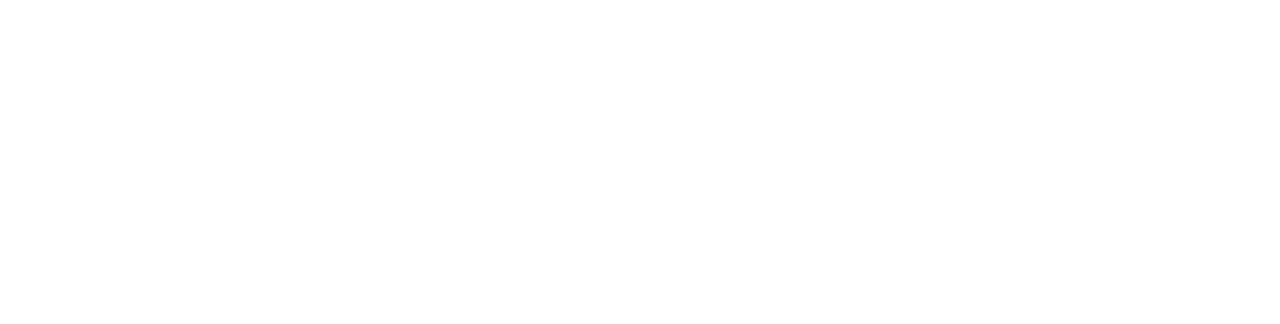
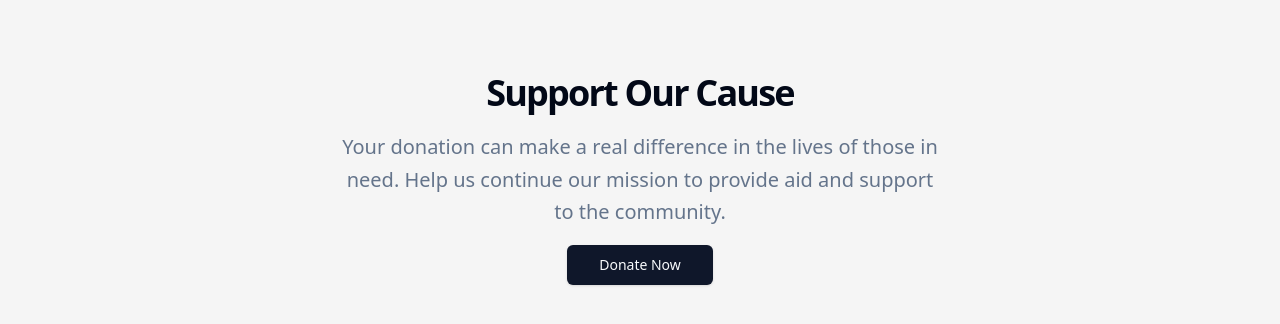
Before and after one commit to Felix-Mj/digital-amilahara, a React (Vite) app in the folder frontend/: page / in a window 1280 px wide. Shown: the part 522-846 px from the top of the page. Before the commit the page ends 800 px from the top, so only its background shows below. Built offline with nearby package versions, Linux system fonts and the light colour scheme.

Commit message:
Donation Page Ui

```diff
--- a/frontend/src/Pages/Home.jsx
+++ b/frontend/src/Pages/Home.jsx
@@ -1,10 +1,12 @@
 import React from 'react'
 import Slider from '../components/Home/Slider'
+import Donation from '@/components/Home/Donation'
 
 export default function Home() {
   return (
     <div>
       <Slider/>
+      <Donation/>
     </div>
   )
 }
--- /dev/null
+++ b/frontend/src/components/Home/Donation.jsx
@@ -0,0 +1,32 @@
+import React from "react";
+import { Link } from "react-router-dom";
+
+export default function Donation() {
+    const handleDonate = () => {
+
+    }
+  return (
+    <section className="w-full py-12 md:py-24 lg:py-32 bg-[#f5f5f5]">
+      <div className="container px-4 md:px-6 text-center">
+        <div className="max-w-[600px] mx-auto space-y-4">
+          <h2 className="text-3xl font-bold tracking-tighter md:text-4xl/tight">
+            Support Our Cause
+          </h2>
+          <p className="text-muted-foreground md:text-xl/relaxed">
+            Your donation can make a real difference in the lives of those in
+            need. Help us continue our mission to provide aid and support to the
+            community.
+          </p>
+          <Link
+          onClick={handleDonate}
+            href="#"
+            className="inline-flex h-10 items-center justify-center rounded-md bg-primary px-8 text-sm font-medium text-primary-foreground shadow transition-colors hover:bg-primary/90 focus-visible:outline-none focus-visible:ring-1 focus-visible:ring-ring disabled:pointer-events-none disabled:opacity-50"
+            prefetch={false}
+          >
+            Donate Now
+          </Link>
+        </div>
+      </div>
+    </section>
+  );
+}
```
